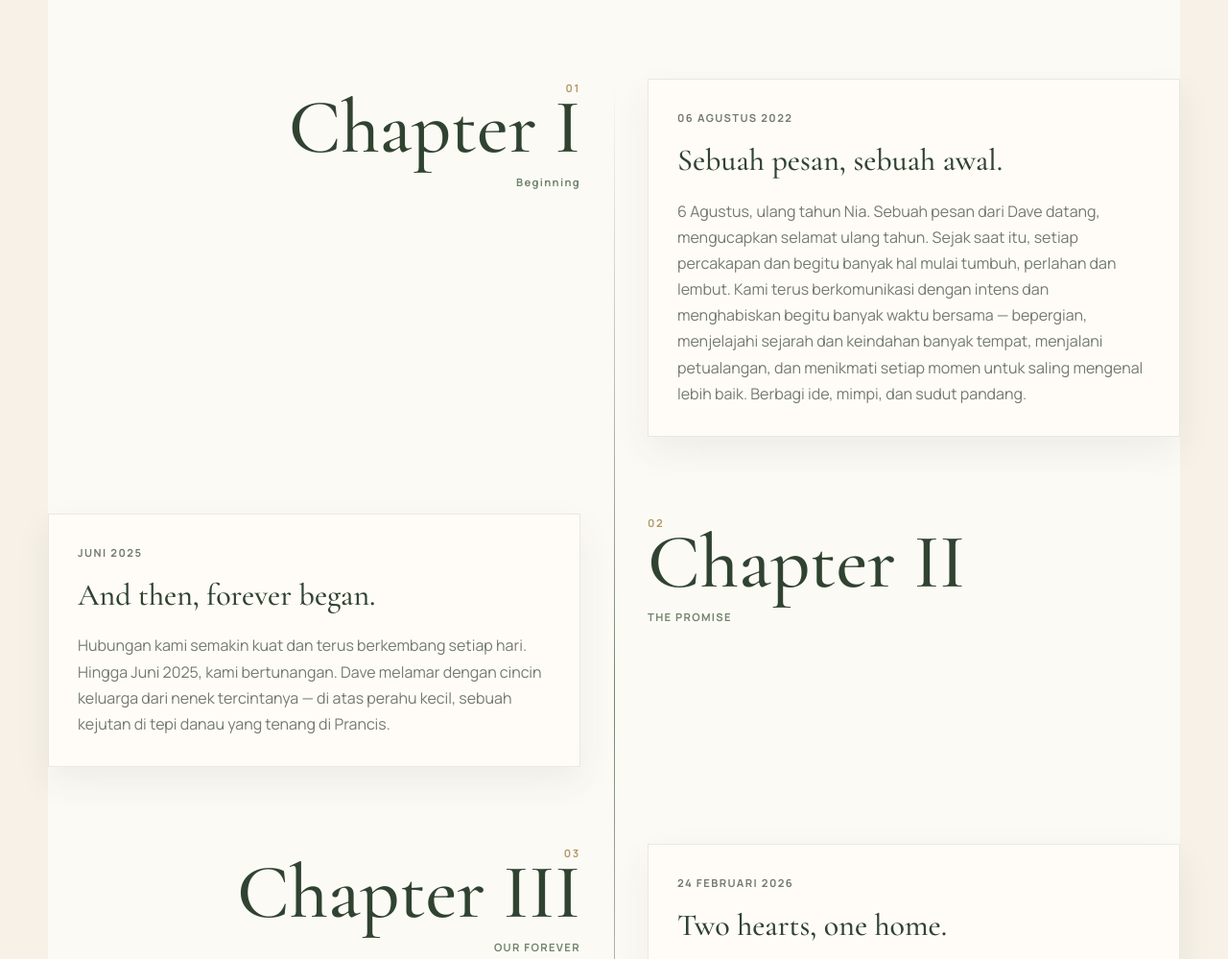
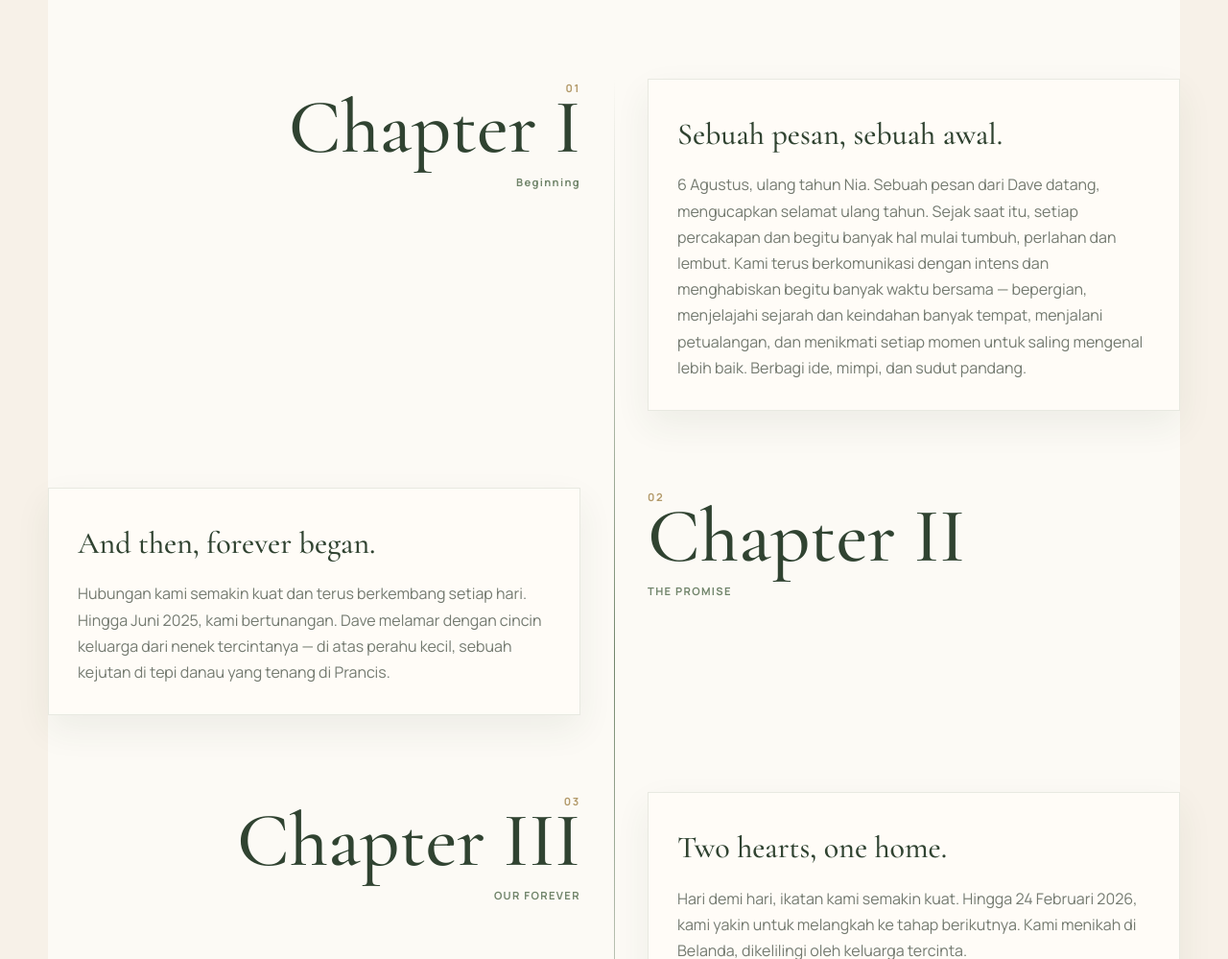
Before and after one commit to nanaa14/DAVEDANNIAWEDDING, a plain HTML site: page DAVENIAWEDDING/index.html in a window 1280 px wide. Shown: the part 1841-2840 px from the top of the page at 96% size. Drawn offline with nearby package versions, Linux system fonts and the light colour scheme.

Commit message:
index.html

```diff
--- a/DAVENIAWEDDING/index.html
+++ b/DAVENIAWEDDING/index.html
@@ -2279,9 +2279,6 @@
 
           <div class="timeline-content">
 
-            <p class="date-label">
-              06 AGUSTUS 2022
-            </p>
 
             <h4>
               Sebuah pesan, sebuah awal.
@@ -2324,9 +2321,7 @@
 
           <div class="timeline-content">
 
-            <p class="date-label">
-              JUNI 2025
-            </p>
+
 
             <h4>
               And then, forever began.
@@ -2362,10 +2357,6 @@
 
 
           <div class="timeline-content">
-
-            <p class="date-label">
-              24 FEBRUARI 2026
-            </p>
 
             <h4>
               Two hearts, one home.
@@ -2408,7 +2399,7 @@
           <article class="parentage-card reveal">
             <span class="person-label">THE GROOM</span>
             <h3>DAVE G. BALK</h3>
-            <p>Putra dari<br><strong>Bapak G. Wendell Balk </strong><br>&amp;<br><strong>Ibu Bianca Agatha P.S</strong></p>
+            <p>Putra dari<br><strong>Almarhum Bapak G. Wendell Balk </strong><br>&amp;<br><strong>Ibu Bianca Agatha P.S</strong></p>
           </article>
 
           <article class="parentage-card reveal">
```
